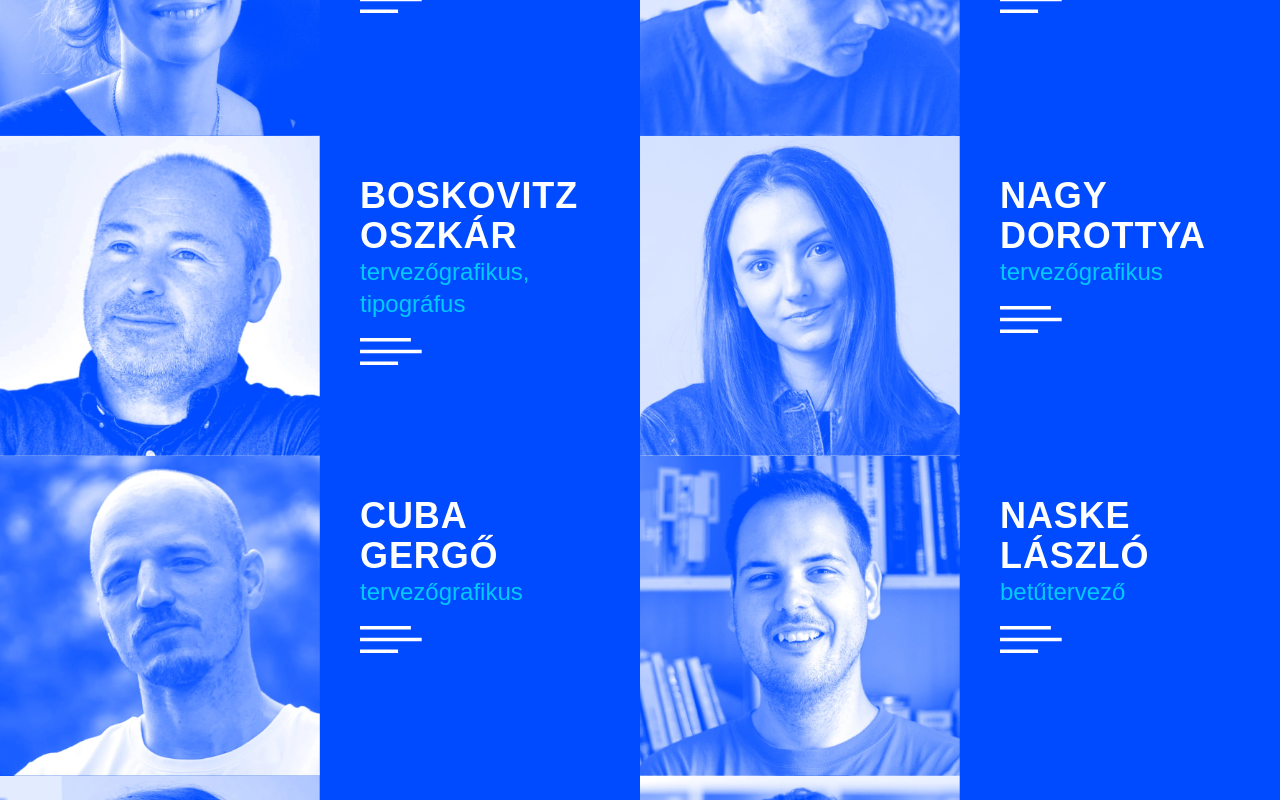
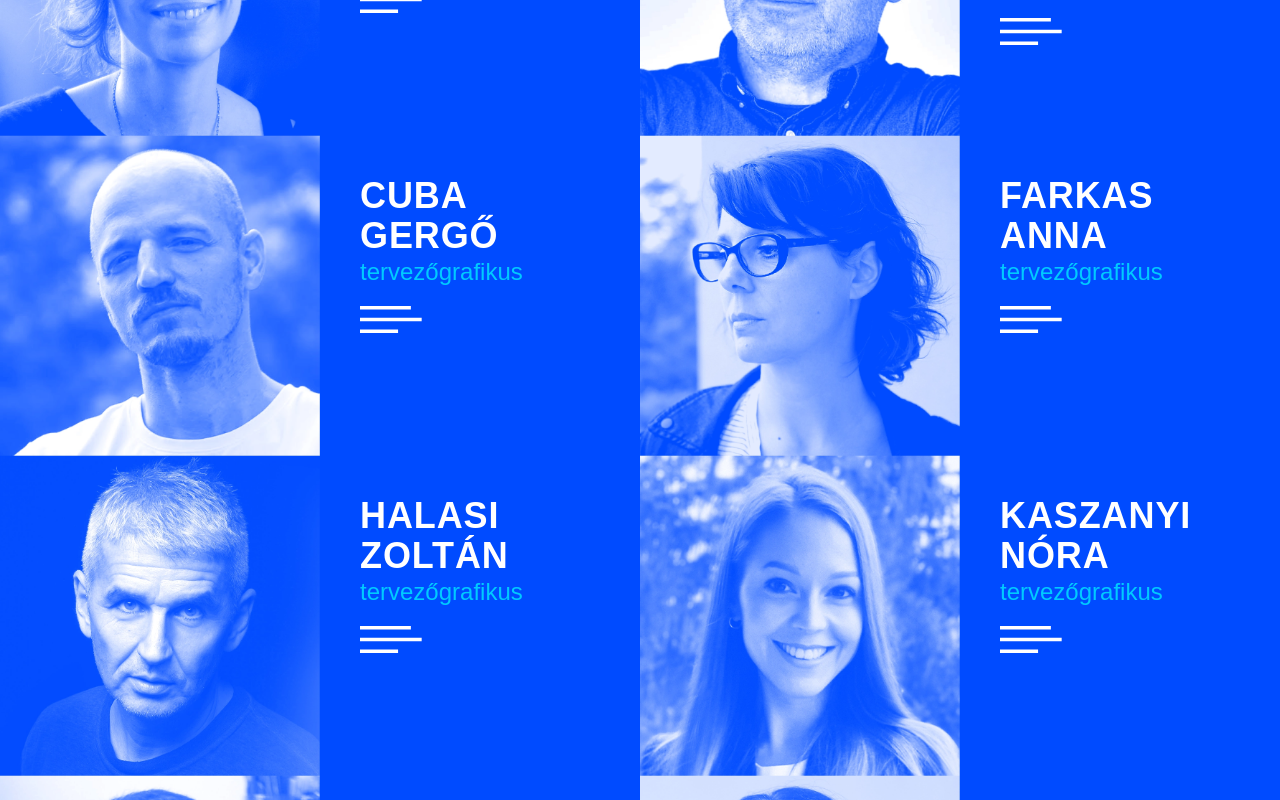
Before and after one commit to somahargitai/typo-flow-2025, a React (Vite) app: page / in a window 1280 px wide. Shown: the part 4080-4880 px from the top of the page. Built offline with nearby package versions, Linux system fonts and the light colour scheme.

Commit message:
fix: Jury reorder

```diff
--- a/src/sections/Jury.jsx
+++ b/src/sections/Jury.jsx
@@ -16,6 +16,22 @@ const Jury = () => {
 
   /* JURY MEMBERS */
   const jury = [
+    {
+      firstName: 'MATEUSZ',
+      lastName: 'MACHALSKI',
+      image: 'Machalski2.webp',
+      role_hu: 'tervezőgrafikus, zsűrielnök',
+      role_en: `graphic designer, chair of the jury`,
+      description_hu: `Díjnyertes grafikusművész, munkássága fókuszában a tipográfia és
+  a vizuális kommunikáció áll. A Varsói Képzőművészeti Akadémia
+  professzora és rektor helyettese. Tervezői munkája mellett kutatásokban
+  vesz részt, előadásokat tart, kiállítások kurátora és aktívan népszerűsíti
+  a lengyel tervezőgrafikát nemzetközi színtéren.`,
+      description_en: `An award-winning designer specializing in typography and visual
+communication, he is a professor at the Academy of Fine Arts in Warsaw and the Rector's Representative. In addition to his design work, he is involved in research, lectures, exhibition curation, and the promotion
+of Polish design worldwide.
+`,
+    },
     {
       firstName: 'DÓRA',
       lastName: 'BALLA',
@@ -128,22 +144,7 @@ vizuális arculatok, kiadványok és csomagolások tervezésével foglalkozik.`,
 designer, multiple ArtHungry Award recipient, and winner of the Grand Prize of the Ministry of Human Capacities at the 22nd Graphic Design Biennial in 2020. Her work has been featured in several international books and magazines, including Novum, IdN, BranD, It’s Nice That, and Dieline magazine. She earned her master’s degree in graphic design from the Moholy-Nagy University of Art and Design in 2018, where her diploma project received the Rector’s Award. She currently works as a freelance graphic designer, focusing mainly on visual identities, publications,
 and packaging design.`,
     },
-    {
-      firstName: 'MATEUSZ',
-      lastName: 'MACHALSKI',
-      image: 'Machalski2.webp',
-      role_hu: 'tervezőgrafikus, zsűrielnök',
-      role_en: `graphic designer, chair of the jury`,
-      description_hu: `Díjnyertes grafikusművész, munkássága fókuszában a tipográfia és
-  a vizuális kommunikáció áll. A Varsói Képzőművészeti Akadémia
-  professzora és rektor helyettese. Tervezői munkája mellett kutatásokban
-  vesz részt, előadásokat tart, kiállítások kurátora és aktívan népszerűsíti
-  a lengyel tervezőgrafikát nemzetközi színtéren.`,
-      description_en: `An award-winning designer specializing in typography and visual
-communication, he is a professor at the Academy of Fine Arts in Warsaw and the Rector's Representative. In addition to his design work, he is involved in research, lectures, exhibition curation, and the promotion
-of Polish design worldwide.
-`,
-    },
+
     {
       firstName: 'JÁNOS',
       lastName: 'KŐRÖS',
@@ -258,14 +259,44 @@ graphic design in recent years.`,
   return (
     <section id="jury" className="py-0" style={{ backgroundColor: '#004bff' }}>
       <div className="w-full">
-        {/* Two Column Layout - Each column has photo-text pairs */}
-        <div className="grid grid-cols-1 lg:grid-cols-2 gap-0">
-          {/* Left Column */}
+        {/* Mobile Layout - Single column with all members in array order */}
+        <div className="lg:hidden">
+          {/* Section Title */}
+          <div
+            className="w-full flex items-center justify-center h-[35vw]"
+            style={{ backgroundColor: '#004bff' }}
+          >
+            <h2
+              className="font-bold text-white uppercase tracking-wide"
+              style={{
+                fontFamily: 'Big Shoulders Display, sans-serif',
+                fontSize: 'clamp(4rem, 10vw, 20rem)',
+              }}
+            >
+              {language === 'HU' ? 'ZSŰRI' : 'JURY'}
+            </h2>
+          </div>
+
+          {/* All members in array order for mobile */}
+          {jury.map((member, index) => (
+            <JuryMember
+              key={index}
+              member={member}
+              index={index}
+              language={language}
+              isOpen={openOverlay === index}
+              onTap={() => handleTileTap(index)}
+            />
+          ))}
+        </div>
+
+        {/* Desktop Layout - Two columns with alternating order */}
+        <div className="hidden lg:grid grid-cols-2 gap-0">
+          {/* Left Column - odd indices: 1, 3, 5, 7, 9, 11 */}
           <div className="space-y-0">
             {/* Section Title */}
             <div
-              className="w-full flex items-center justify-center h-[35vw]
-                lg:h-[25vw]"
+              className="w-full flex items-center justify-center h-[25vw]"
               style={{ backgroundColor: '#004bff' }}
             >
               <h2
@@ -279,65 +310,29 @@ graphic design in recent years.`,
               </h2>
             </div>
 
-            {/*  Left Column */}
-            {jury.slice(0, 6).map((member, index) => (
-              <div key={index} className="relative group flex">
-                <PhotoOfTile
-                  image={member.image}
-                  firstName={member.firstName}
-                  lastName={member.lastName}
-                />
-                <TextOfTile
-                  firstName={member.firstName}
-                  lastName={member.lastName}
-                  role_hu={member.role_hu}
-                  role_en={member.role_en}
-                  description={
-                    language === 'hu'
-                      ? member.description_hu
-                      : member.description_en
-                  }
-                  onTap={() => handleTileTap(index)}
-                />
-                <HoverOverlay
-                  firstName={member.firstName}
-                  lastName={member.lastName}
-                  role_hu={member.role_hu}
-                  role_en={member.role_en}
-                  description_hu={member.description_hu}
-                  description_en={member.description_en}
-                  isOpen={openOverlay === index}
-                  onTap={() => handleTileTap(index)}
-                />
-              </div>
+            {[1, 3, 5, 7, 9, 11].map(index => (
+              <JuryMember
+                key={index}
+                member={jury[index]}
+                index={index}
+                language={language}
+                isOpen={openOverlay === index}
+                onTap={() => handleTileTap(index)}
+              />
             ))}
           </div>
 
-          {/* Right Column */}
+          {/* Right Column - even indices: 0, 2, 4, 6, 8, 10 */}
           <div className="space-y-0">
-            {jury.slice(6).map((member, index) => (
-              <div key={index} className="relative group flex">
-                <PhotoOfTile
-                  image={member.image}
-                  firstName={member.firstName}
-                  lastName={member.lastName}
-                />
-                <TextOfTile
-                  firstName={member.firstName}
-                  lastName={member.lastName}
-                  role_hu={member.role_hu}
-                  role_en={member.role_en}
-                  onTap={() => handleTileTap(index + 6)}
-                />
-                <HoverOverlay
-                  firstName={member.firstName}
-                  lastName={member.lastName}
-                  description_hu={member.description_hu}
-                  description_en={member.description_en}
-                  isOpen={openOverlay === index + 6}
-                  onTap={() => handleTileTap(index + 6)}
-                />
-              </div>
+            {[0, 2, 4, 6, 8, 10, 12].map(index => (
+              <JuryMember
+                key={index}
+                member={jury[index]}
+                index={index}
+                language={language}
+                isOpen={openOverlay === index}
+                onTap={() => handleTileTap(index)}
+              />
             ))}
           </div>
         </div>
@@ -602,4 +597,37 @@ const HoverOverlay = ({
   )
 }
 
+/* JURY MEMBER COMPONENT */
+const JuryMember = ({ member, index, language, isOpen, onTap }) => {
+  return (
+    <div className="relative group flex">
+      <PhotoOfTile
+        image={member.image}
+        firstName={member.firstName}
+        lastName={member.lastName}
+      />
+      <TextOfTile
+        firstName={member.firstName}
+        lastName={member.lastName}
+        role_hu={member.role_hu}
+        role_en={member.role_en}
+        description={
+          language === 'hu' ? member.description_hu : member.description_en
+        }
+        onTap={onTap}
+      />
+      <HoverOverlay
+        firstName={member.firstName}
+        lastName={member.lastName}
+        role_hu={member.role_hu}
+        role_en={member.role_en}
+        description_hu={member.description_hu}
+        description_en={member.description_en}
+        isOpen={isOpen}
+        onTap={onTap}
+      />
+    </div>
+  )
+}
+
 export default Jury
```
